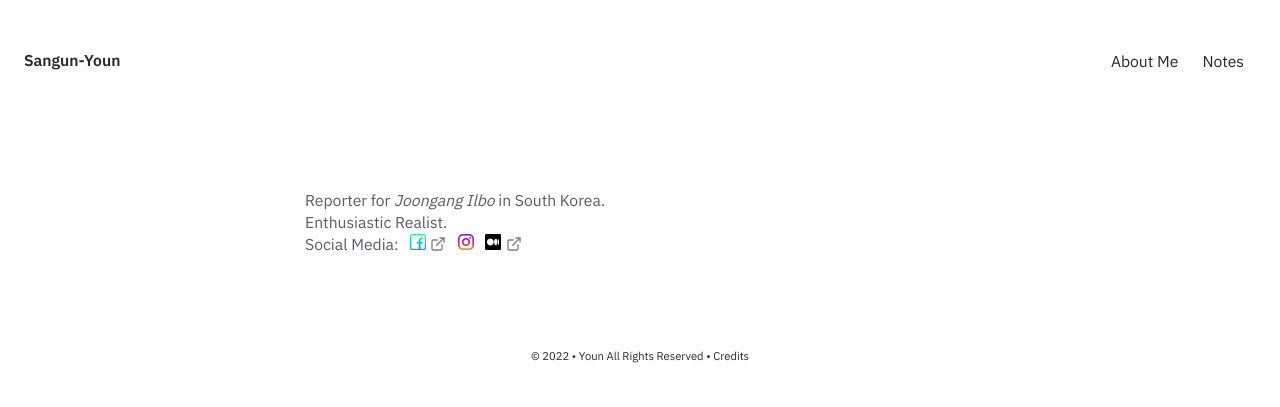
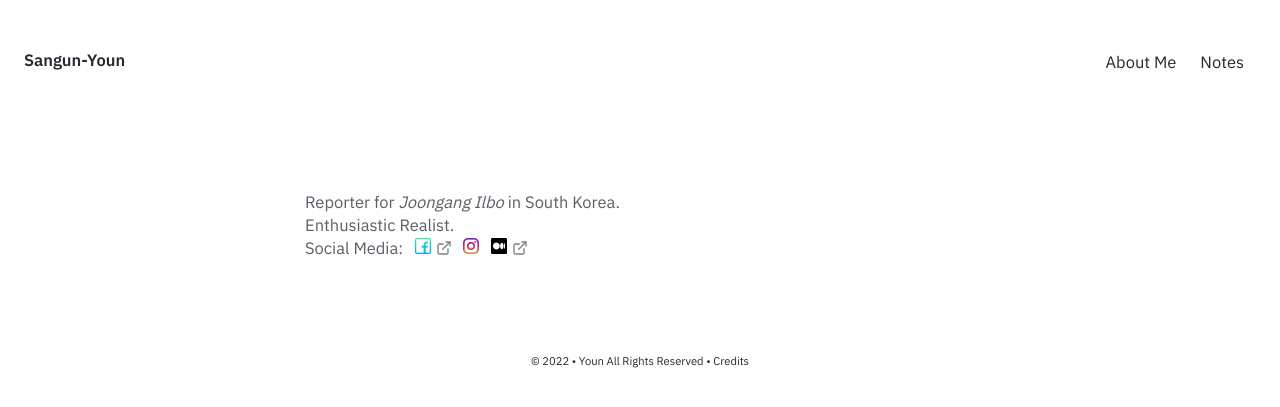
Before and after one commit to ysudream/ysudream.github.io, a Jekyll site: the page built from pages/index.md, in a window 1280 px wide. Shown: the top 407 px of the page. Built offline with Jekyll 4.4.1, drawn with Linux system fonts in a browser that asks for light colours.

Commit message:
221022 20:34 fontsize variation 2 (style.css)

```diff
--- a/assets/css/style.css
+++ b/assets/css/style.css
@@ -54,9 +54,9 @@ html[data-theme="dark"] {
 }
 
 :root {
-    --text-xs: clamp(0.50rem, calc(0.59rem + -0.06vw), 0.78rem);
-    --text-s: clamp(0.74rem, calc(0.74rem + 0.00vw), 0.94rem);
-    --text-m: clamp(0.93rem, calc(0.91rem + 0.09vw), 1.25rem);
+    --text-xs: clamp(0.70rem, calc(0.59rem + -0.06vw), 0.78rem);
+    --text-s: clamp(0.94rem, calc(0.74rem + 0.00vw), 0.94rem);
+    --text-m: clamp(1.03rem, calc(0.91rem + 0.09vw), 1.25rem);
     --text-l: clamp(1.15rem, calc(
         1.10rem + 0.23vw), 1.67rem);
     --text-xl: clamp(1.42rem, calc(1.33rem + 0.43vw), 2.22rem);
```
